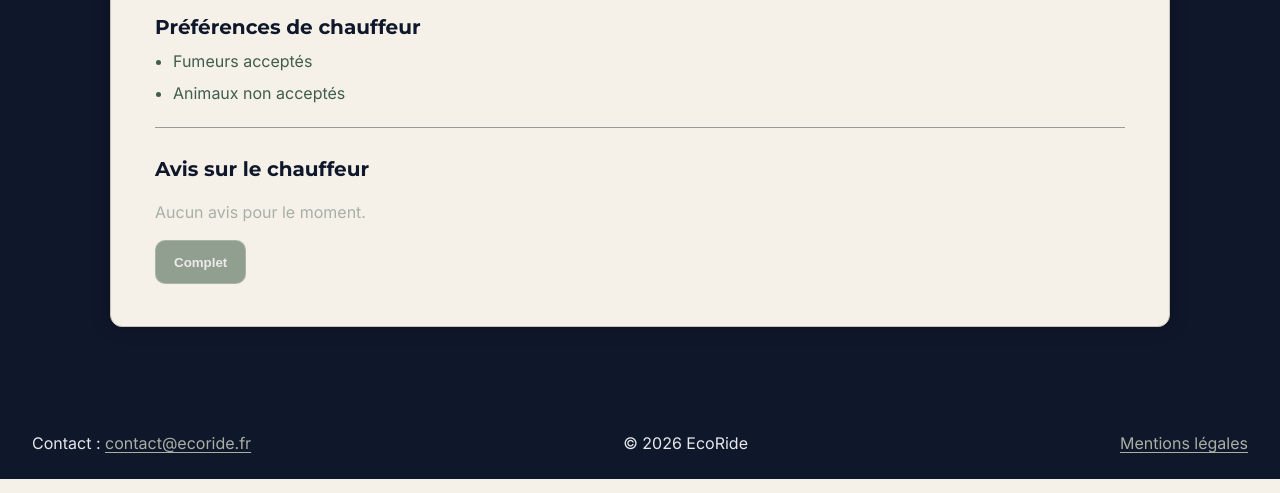
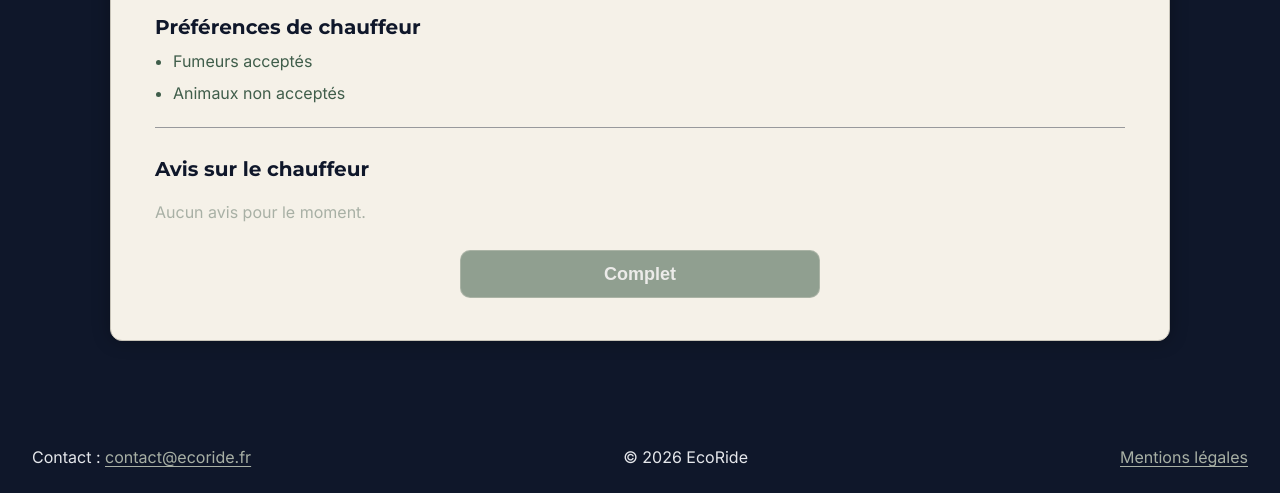
Before and after one commit to rebecca-roussel/ecoride, a Symfony app: template templates/details/index.html.twig in a window 1280 px wide. Shown: the part 648-1141 px from the top of the page. Run offline with Twig, Linux system fonts and the light colour scheme; the template is opened without the code that fills it, so the values that code supplies are empty; some libraries are stand-ins or nearby versions.

Commit message:
Ignore le fichier des routes et finalise l’ajustement des détails

```diff
--- a/templates/details/index.html.twig
+++ b/templates/details/index.html.twig
@@ -308,10 +308,20 @@ Détails du covoiturage - EcoRide
 		</div>
 
 		{# Action participation #}
-		<div class="bloc_actions">
+		<div class="actions_details">
 			<form method="post" action="{{ path('participer_covoiturage', { id: detail.id_covoiturage }) }}">
 				<input type="hidden" name="_token" value="{{ csrf_token('participer_covoiturage_' ~ detail.id_covoiturage) }}">
 
 				{% set places = detail.nb_places_dispo|default(0) %}
 
-				<button class="bouton_principal" type="submit" {% if places <= 0 %}disabled{% endif %}> {% if places <= 0 %} Complet {% else %} Participer {% endif %} </button> </form> </div> </section> </main> {% endblock %}
+				<button class="bouton_principal" type="submit"
+				{% if places <= 0 %}disabled{% endif %}>
+				{% if places <= 0 %} Complet
+				{% else %} Participer
+				{% endif %}
+				</button>
+				</form>
+				</div>
+				</section>
+				</main>
+				{% endblock %}
```
Also changed, not shown: 1 other file.
